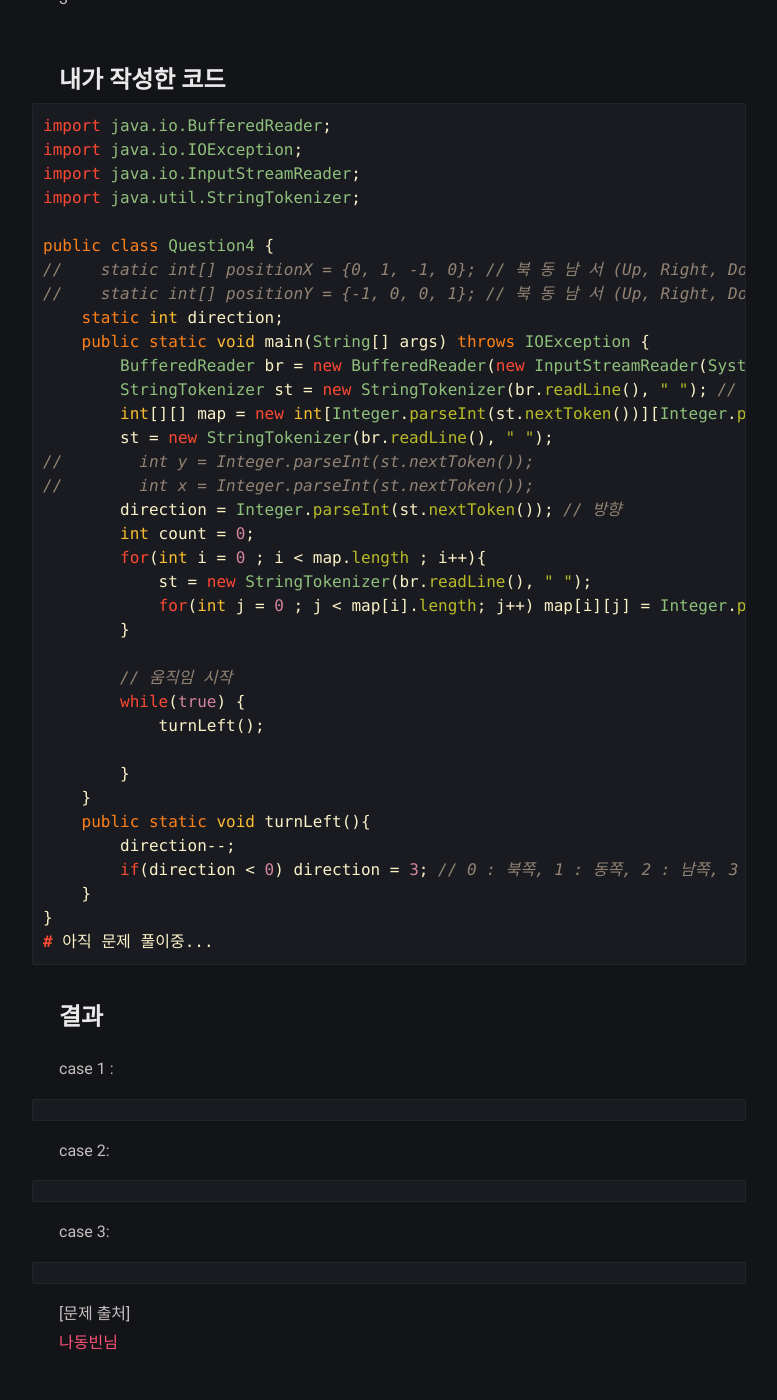
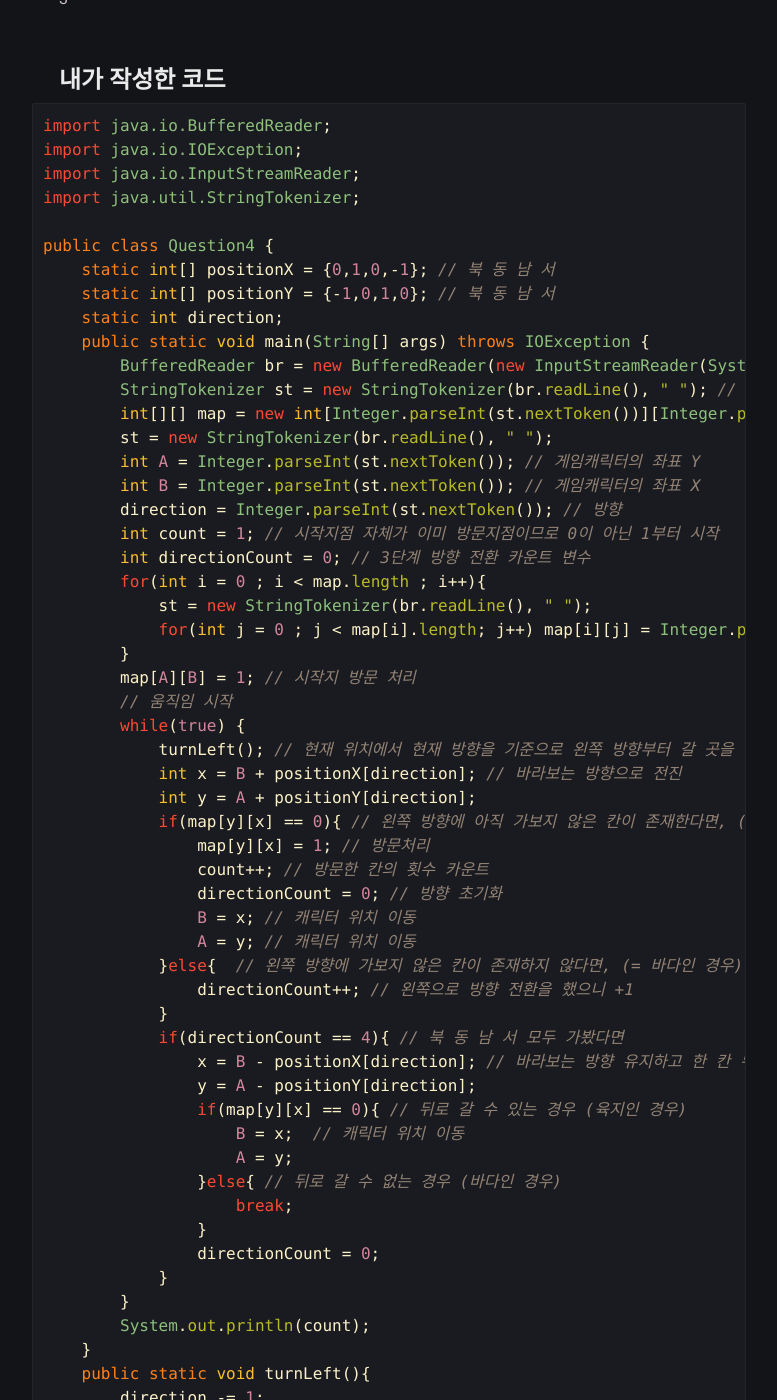
Before and after one commit to YunDaeHyeon/YunDaeHyeon.github.io, a Jekyll site: the page built from _posts/Algorithm/2022-02-18-algorithm-post9.md, in a window 1280 px wide and 1400 px high, scrolled down 1774 px. Shown: the whole window, without its empty margins (251-1028 px from the left). Built offline with Jekyll 4.4.1, drawn with Linux system fonts in a browser that asks for light colours; comment, search, counter and statistics services are not loaded; some of the changed text lies outside the part shown.

Commit message:
mac-22.02.19 algorithm post update

````diff
--- a/_posts/Algorithm/2022-02-18-algorithm-post9.md
+++ b/_posts/Algorithm/2022-02-18-algorithm-post9.md
@@ -1,11 +1,11 @@
 ---
 layout: post
-title: "[알고리즘, 구현, 완전탐색] Java - 게임 개발"
+title: "[알고리즘, 구현] Java - 게임 개발"
 data:   2022-02-18 19:40:00+0900
 categories: jekyll update
 tags: [algorigtm]
 ---
-# 구현/완전탐색 문제 - 게임 개발
+# 구현 - 게임 개발
 현민이는 게임 캐릭터가 맵 안에서 움직이는 시스템을 개발 중이다. 캐릭터가 있는 장소는 1 x 1 크기의 정사각형으로 이뤄진
 N x M 크기의 직사각형으로, 각각의 칸은 육지 또는 바다이다. 캐릭터는 동서남북 중 한 곳을 바라본다.
 맵의 각 칸은 (A, B)로 나타낼 수 있고, A는 북쪽으로부터 떨어진 칸의 개수, B는 서쪽으로부터 떨어진 칸의 개수이다.
@@ -46,46 +46,91 @@ import java.io.InputStreamReader;
 import java.util.StringTokenizer;
 
 public class Question4 {
-//    static int[] positionX = {0, 1, -1, 0}; // 북 동 남 서 (Up, Right, Down, Left)
-//    static int[] positionY = {-1, 0, 0, 1}; // 북 동 남 서 (Up, Right, Down, Left)
+    static int[] positionX = {0,1,0,-1}; // 북 동 남 서
+    static int[] positionY = {-1,0,1,0}; // 북 동 남 서
     static int direction;
     public static void main(String[] args) throws IOException {
         BufferedReader br = new BufferedReader(new InputStreamReader(System.in));
         StringTokenizer st = new StringTokenizer(br.readLine(), " "); // 맵의 크기 입력
         int[][] map = new int[Integer.parseInt(st.nextToken())][Integer.parseInt(st.nextToken())]; // [N][M]
         st = new StringTokenizer(br.readLine(), " ");
-//        int y = Integer.parseInt(st.nextToken());
-//        int x = Integer.parseInt(st.nextToken());
+        int A = Integer.parseInt(st.nextToken()); // 게임캐릭터의 좌표 Y
+        int B = Integer.parseInt(st.nextToken()); // 게임캐릭터의 좌표 X
         direction = Integer.parseInt(st.nextToken()); // 방향
-        int count = 0;
+        int count = 1; // 시작지점 자체가 이미 방문지점이므로 0이 아닌 1부터 시작
+        int directionCount = 0; // 3단계 방향 전환 카운트 변수
         for(int i = 0 ; i < map.length ; i++){
             st = new StringTokenizer(br.readLine(), " ");
             for(int j = 0 ; j < map[i].length; j++) map[i][j] = Integer.parseInt(st.nextToken()); // 맵 생성
         }
-
+        map[A][B] = 1; // 시작지 방문 처리
         // 움직임 시작
         while(true) {
-            turnLeft();
-
+            turnLeft(); // 현재 위치에서 현재 방향을 기준으로 왼쪽 방향부터 갈 곳을 정한다.
+            int x = B + positionX[direction]; // 바라보는 방향으로 전진
+            int y = A + positionY[direction];
+            if(map[y][x] == 0){ // 왼쪽 방향에 아직 가보지 않은 칸이 존재한다면, (= 육지인 경우)
+                map[y][x] = 1; // 방문처리
+                count++; // 방문한 칸의 횟수 카운트
+                directionCount = 0; // 방향 초기화
+                B = x; // 캐릭터 위치 이동
+                A = y; // 캐릭터 위치 이동
+            }else{  // 왼쪽 방향에 가보지 않은 칸이 존재하지 않다면, (= 바다인 경우)
+                directionCount++; // 왼쪽으로 방향 전환을 했으니 +1
+            }
+            if(directionCount == 4){ // 북 동 남 서 모두 가봤다면
+                x = B - positionX[direction]; // 바라보는 방향 유지하고 한 칸 뒤로
+                y = A - positionY[direction];
+                if(map[y][x] == 0){ // 뒤로 갈 수 있는 경우 (육지인 경우)
+                    B = x;  // 캐릭터 위치 이동
+                    A = y;
+                }else{ // 뒤로 갈 수 없는 경우 (바다인 경우)
+                    break;
+                }
+                directionCount = 0;
+            }
         }
+        System.out.println(count);
     }
     public static void turnLeft(){
-        direction--;
+        direction -= 1;
         if(direction < 0) direction = 3; // 0 : 북쪽, 1 : 동쪽, 2 : 남쪽, 3 : 서쪽
     }
 }
-# 아직 문제 풀이중...
+# 머리 아파 죽을 뻔
 ```
 
 # 결과
 case 1 :
 ```console
+4 4         // 입력 (아래까지)
+1 1 0
+1 1 1 1
+1 0 0 1
+1 1 0 1
+1 1 1 1
+3           // 출력
 ```
 case 2:
 ```console
+5 5         // 입력
+1 1 0
+1 1 1 1 1
+1 0 0 0 1
+1 1 1 0 1
+1 1 1 0 1
+1 1 1 1 1
+5           // 출력
 ```
 case 3:
 ```console
+4 4         // 입력
+1 1 1
+1 1 1 1
+1 0 0 1
+1 1 0 1
+1 1 1 1
+3           // 출력
 ```
 
 
````
Also changed, not shown: _posts/Algorithm/2022-02-14-algorithm-post6.md (+1 -1 lines), _posts/Algorithm/2022-02-18-algorithm-post8.md (+2 -2 lines).
